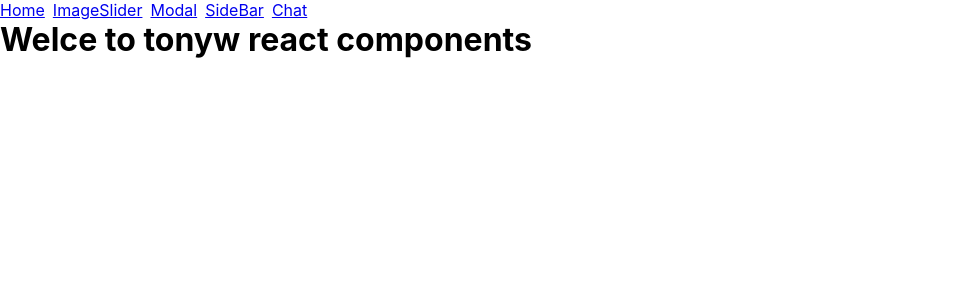
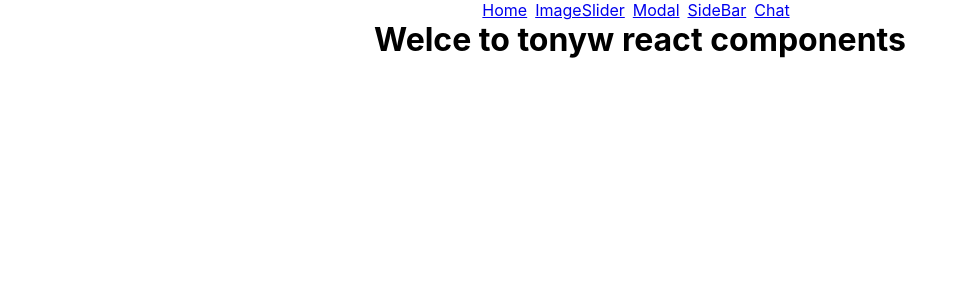
Before and after one commit to tonyw0527/react-components, a React (Create React App) app: page / in a window 1280 px wide. Shown: the top 300 px of the page, without its empty margins (0-968 px from the left). Built offline with nearby package versions, Linux system fonts and the light colour scheme.

Commit message:
Updated App.css - add flex

```diff
--- a/src/App.css
+++ b/src/App.css
@@ -1,3 +1,10 @@
+.App {
+    display: flex;
+    justify-content: center;
+    align-items: center;
+    flex-flow: column;
+}
+
 .link {
     margin-right: 8px;
 }
```
